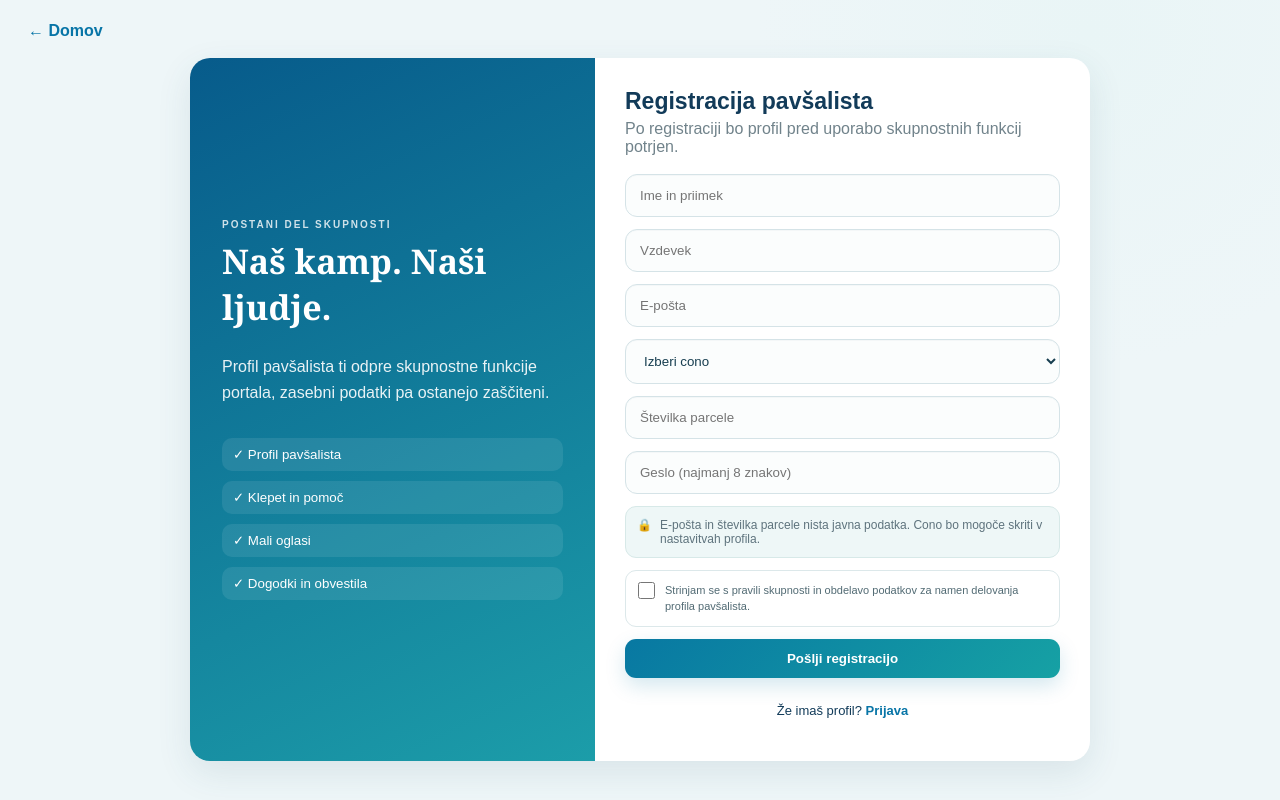
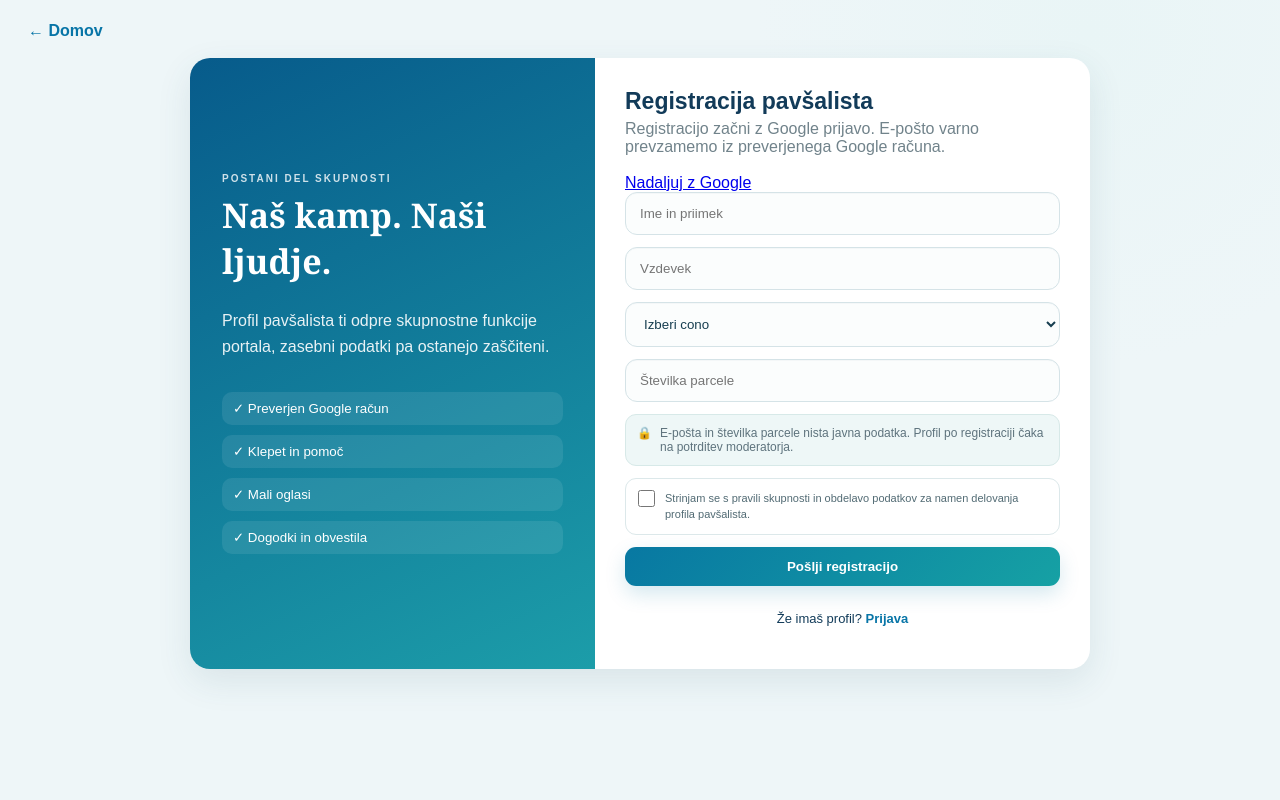
Before and after one commit to jurezaki-cloud/veli-joze-portal, a Next.js app: page /registracija in a window 1280 px wide. Built offline with nearby package versions, Linux system fonts and the light colour scheme.

Commit message:
fix: align registration with Google onboarding

```diff
--- a/src/app/registracija/page.tsx
+++ b/src/app/registracija/page.tsx
@@ -1,11 +1,19 @@
 "use client";
 import {FormEvent,useState} from "react";
 import Link from "next/link";
+
 export default function Page(){
- const [msg,setMsg]=useState("");const [busy,setBusy]=useState(false);
- async function submit(e:FormEvent<HTMLFormElement>){e.preventDefault();setMsg("");const f=new FormData(e.currentTarget);const password=String(f.get("password")||"");if(password.length<8){setMsg("Geslo naj vsebuje najmanj 8 znakov.");return}setBusy(true);const r=await fetch("/api/register",{method:"POST",headers:{"content-type":"application/json"},body:JSON.stringify(Object.fromEntries(f))});const d=await r.json();setMsg(d.message||"Registracije trenutno ni mogoče zaključiti.");setBusy(false)}
+ const [msg,setMsg]=useState(""); const [busy,setBusy]=useState(false);
+ async function submit(e:FormEvent<HTMLFormElement>){
+  e.preventDefault(); setMsg(""); setBusy(true);
+  const f=new FormData(e.currentTarget);
+  const body={name:String(f.get("name")||""),nickname:String(f.get("nickname")||""),zone:String(f.get("zone")||""),parcel:String(f.get("parcel")||""),consent:f.get("consent")==="on"};
+  const r=await fetch("/api/register",{method:"POST",headers:{"content-type":"application/json"},body:JSON.stringify(body)});
+  const data=await r.json(); setMsg(data.message||"Registracije trenutno ni mogoče zaključiti."); setBusy(false);
+ }
  return <main className="module"><Link href="/" className="back">← Domov</Link><div className="authExperience">
- <section className="authWelcome"><span>POSTANI DEL SKUPNOSTI</span><h2>Naš kamp. Naši ljudje.</h2><p>Profil pavšalista ti odpre skupnostne funkcije portala, zasebni podatki pa ostanejo zaščiteni.</p><div className="authBenefits"><small>✓ Profil pavšalista</small><small>✓ Klepet in pomoč</small><small>✓ Mali oglasi</small><small>✓ Dogodki in obvestila</small></div></section>
- <section className="authPane"><h3>Registracija pavšalista</h3><p>Po registraciji bo profil pred uporabo skupnostnih funkcij potrjen.</p><form className="functionalForm" onSubmit={submit}><input name="name" required autoComplete="name" placeholder="Ime in priimek"/><input name="nickname" required placeholder="Vzdevek"/><input name="email" required type="email" autoComplete="email" placeholder="E-pošta"/><select name="zone" required defaultValue=""><option value="" disabled>Izberi cono</option><option>A</option><option>B</option><option>C</option><option>D</option></select><input name="parcel" required placeholder="Številka parcele"/><input name="password" required type="password" autoComplete="new-password" minLength={8} placeholder="Geslo (najmanj 8 znakov)"/><div className="authPrivacy"><span>🔒</span><span>E-pošta in številka parcele nista javna podatka. Cono bo mogoče skriti v nastavitvah profila.</span></div><label className="consentRow"><input name="consent" type="checkbox" required/><span>Strinjam se s pravili skupnosti in obdelavo podatkov za namen delovanja profila pavšalista.</span></label><button disabled={busy}>{busy?"Pošiljam ...":"Pošlji registracijo"}</button>{msg&&<p className="formMessage">{msg}</p>}<p className="authSwitch">Že imaš profil? <Link href="/prijava">Prijava</Link></p></form></section>
+ <section className="authWelcome"><span>POSTANI DEL SKUPNOSTI</span><h2>Naš kamp. Naši ljudje.</h2><p>Profil pavšalista ti odpre skupnostne funkcije portala, zasebni podatki pa ostanejo zaščiteni.</p><div className="authBenefits"><small>✓ Preverjen Google račun</small><small>✓ Klepet in pomoč</small><small>✓ Mali oglasi</small><small>✓ Dogodki in obvestila</small></div></section>
+ <section className="authPane"><h3>Registracija pavšalista</h3><p>Registracijo začni z Google prijavo. E-pošto varno prevzamemo iz preverjenega Google računa.</p><a className="googleAuthButton" href="/api/auth/google">Nadaljuj z Google</a>
+ <form className="functionalForm" onSubmit={submit}><input name="name" required autoComplete="name" placeholder="Ime in priimek"/><input name="nickname" required placeholder="Vzdevek"/><select name="zone" required defaultValue=""><option value="" disabled>Izberi cono</option><option>A</option><option>B</option><option>C</option><option>D</option></select><input name="parcel" required placeholder="Številka parcele"/><div className="authPrivacy"><span>🔒</span><span>E-pošta in številka parcele nista javna podatka. Profil po registraciji čaka na potrditev moderatorja.</span></div><label className="consentRow"><input name="consent" type="checkbox" required/><span>Strinjam se s pravili skupnosti in obdelavo podatkov za namen delovanja profila pavšalista.</span></label><button disabled={busy}>{busy?"Pošiljam ...":"Pošlji registracijo"}</button>{msg&&<p className="formMessage">{msg}</p>}<p className="authSwitch">Že imaš profil? <Link href="/prijava">Prijava</Link></p></form></section>
  </div></main>;
 }
```
